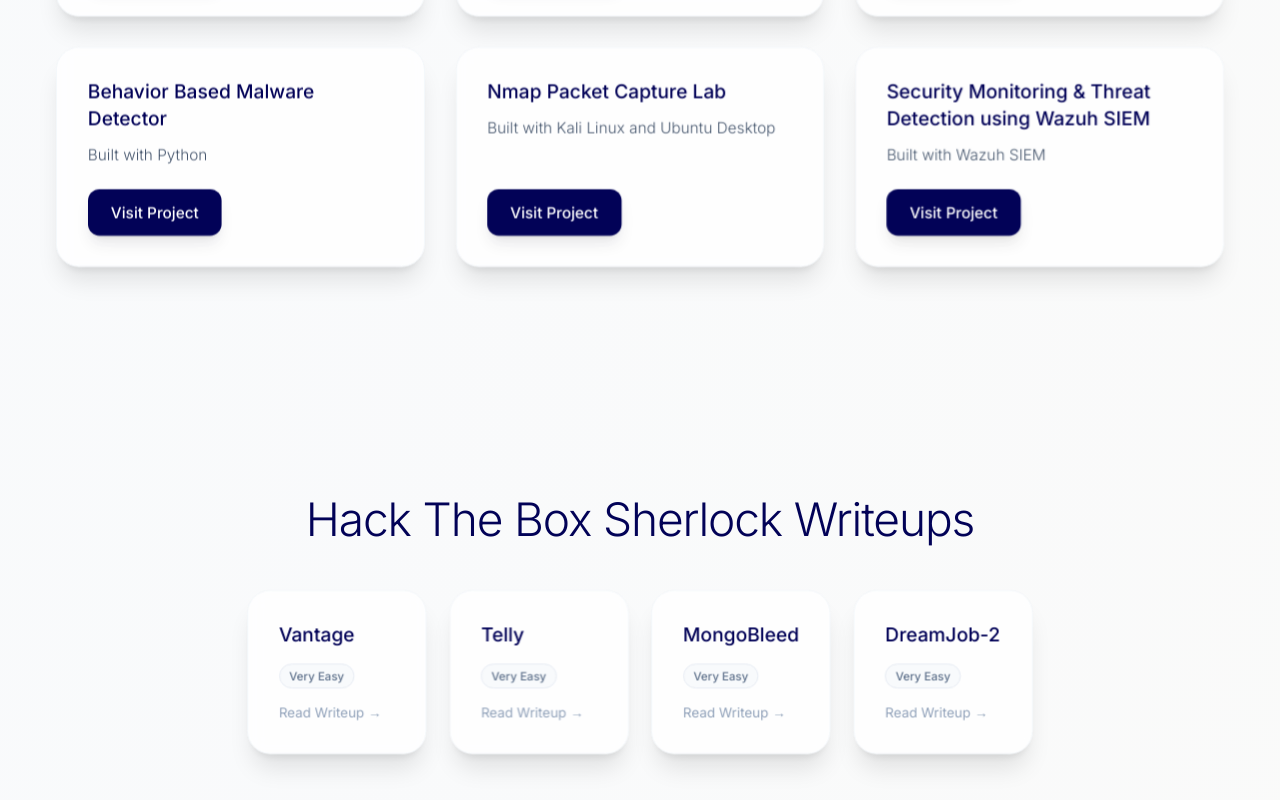
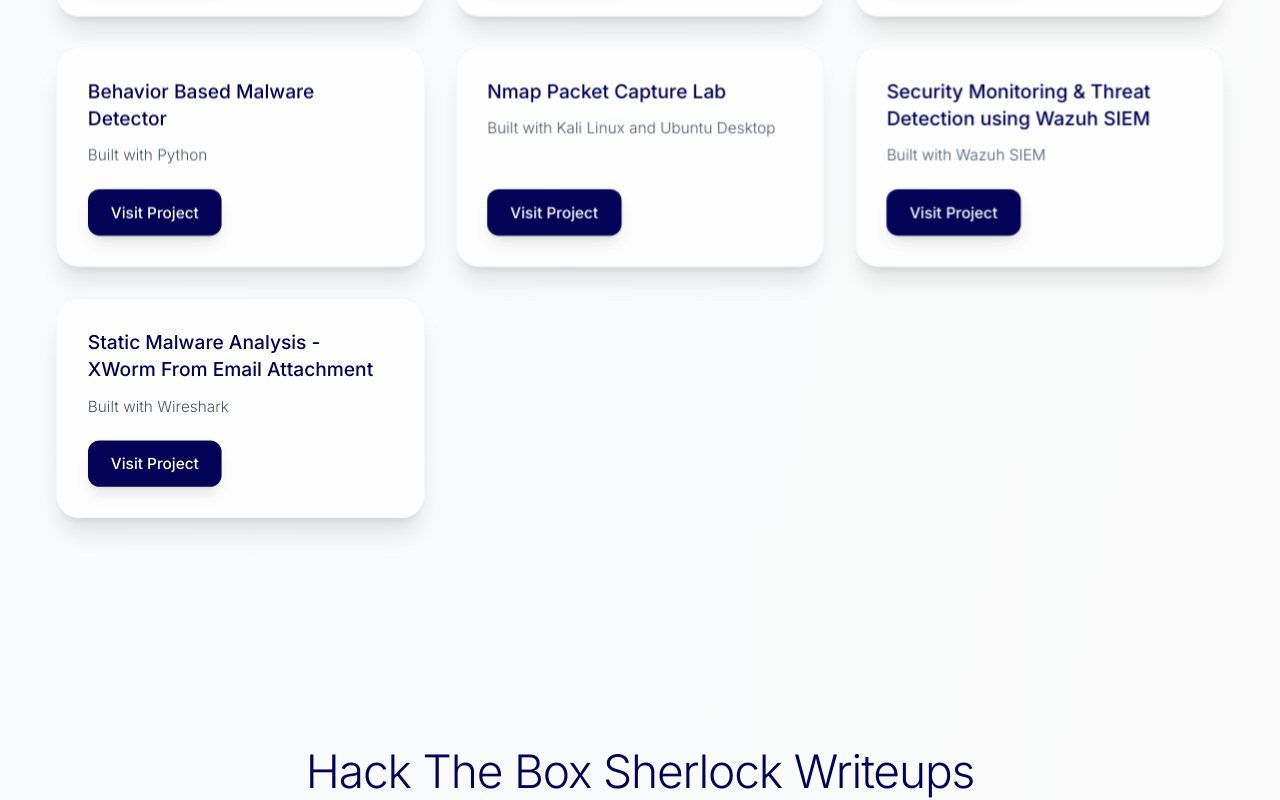
Before and after one commit to RafaelAngeloChristianto/portfolio-website, a React (Vite) app: page / in a window 1280 px wide. Shown: the part 3858-4658 px from the top of the page. Built offline with nearby package versions, Linux system fonts and the light colour scheme; a web font is replaced by a local one.

Commit message:
add xworm project

```diff
--- a/src/screens/HomeScreen.tsx
+++ b/src/screens/HomeScreen.tsx
@@ -494,6 +494,11 @@
               url: "projects/WazuhLab_RafaelAngeloChristianto.pdf",
               web: "",
             },
+            {
+              title:"Static Malware Analysis - XWorm From Email Attachment",
+              tech:"Wireshark",
+              url:"projects/XWormFromEmailAttachment_RafaelAngeloChristianto.pdf",
+            }
           ].map((proj, i) => (
             <motion.div
               key={i}
```
Also changed, not shown: 1 other file (tests, documents, lock files or other folders).
